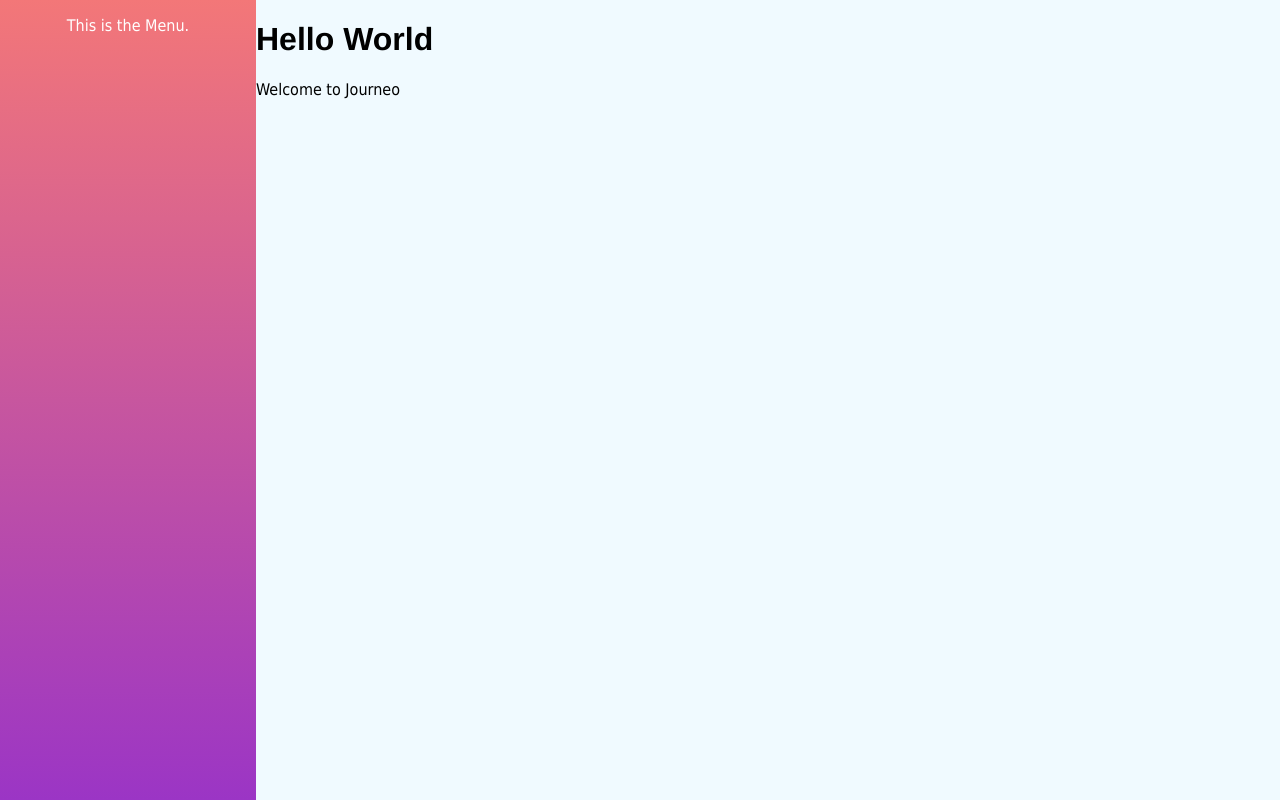
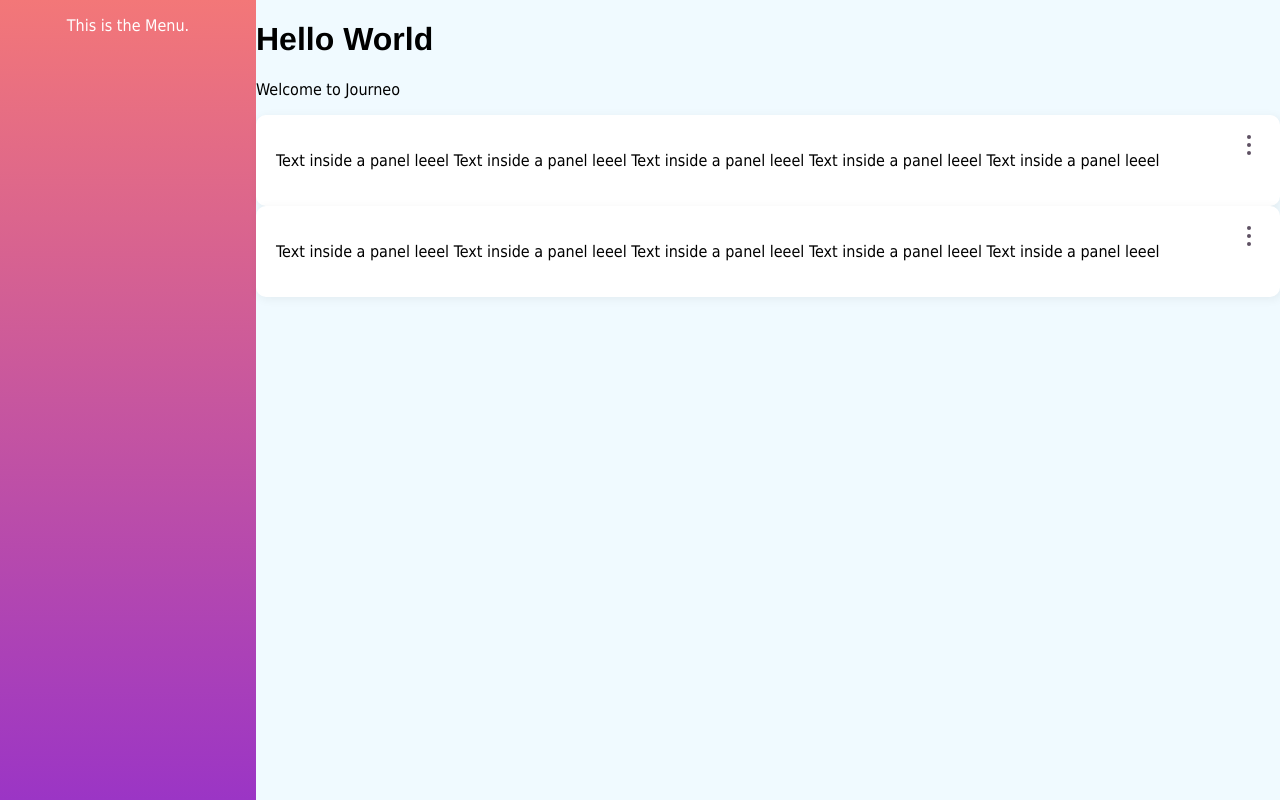
Before and after one commit to JuifEtienne/TeamBurtonWeb2018, a React app in the folder frontend/: page / in a window 1280 px wide. Built offline with nearby package versions, Linux system fonts and the light colour scheme.

Commit message:
Panel with button
Only style, no functionnality.

```diff
--- a/frontend/package.json
+++ b/frontend/package.json
@@ -9,6 +9,7 @@
     "build": "webpack --mode production"
   },
   "dependencies": {
+    "axios": "^0.18.0",
     "babel-preset-env": "^1.6.1",
     "css-loader": "^0.28.11",
     "file-loader": "^1.1.11",
--- /dev/null
+++ b/frontend/src/assets/sass/panel.scss
@@ -0,0 +1,22 @@
+.panel {
+    background-color: #fff;
+    border-radius: 10px;
+    padding: 20px;
+    box-shadow: 2px 2px 10px 1px rgba(0, 0, 0, .05);
+
+    .control {
+        float: right;
+        height: 22px;
+        width: 22px;
+
+        .symbols {
+            margin-left: auto;
+            margin-right: auto;
+            width: 4px;
+            height: 4px;
+            border-radius: 50%;
+            background-color: #5e5162;
+            box-shadow: 0px 8px 0px #5e5162, 0px 16px 0px #5e5162;
+        }
+    }
+}
--- a/frontend/src/components/Dashboard.jsx
+++ b/frontend/src/components/Dashboard.jsx
@@ -1,4 +1,5 @@
 import React from 'react';
+import Panel from './Panel.jsx'
 
 export default class Dashboard extends React.Component {
   render() {
@@ -6,6 +7,8 @@ export default class Dashboard extends React.Component {
      <div>
         <h1>Hello World</h1>
         <p> Welcome to Journeo</p>
+        <Panel />
+        <Panel />
       </div>
     );
   }
--- /dev/null
+++ b/frontend/src/components/Panel.jsx
@@ -0,0 +1,15 @@
+import React from 'react';
+import styles from '../assets/sass/panel.scss'
+
+export default class Panel extends React.Component {
+  render() {
+    return (
+     <div className='panel'>
+        <div className='control'>
+            <div className='symbols'></div>
+        </div>
+        <p>Text inside a panel leeel Text inside a panel leeel Text inside a panel leeel Text inside a panel leeel Text inside a panel leeel</p>
+      </div>
+    );
+  }
+}
```
Also changed, not shown: 1 other file (tests, documents, lock files or other folders).
